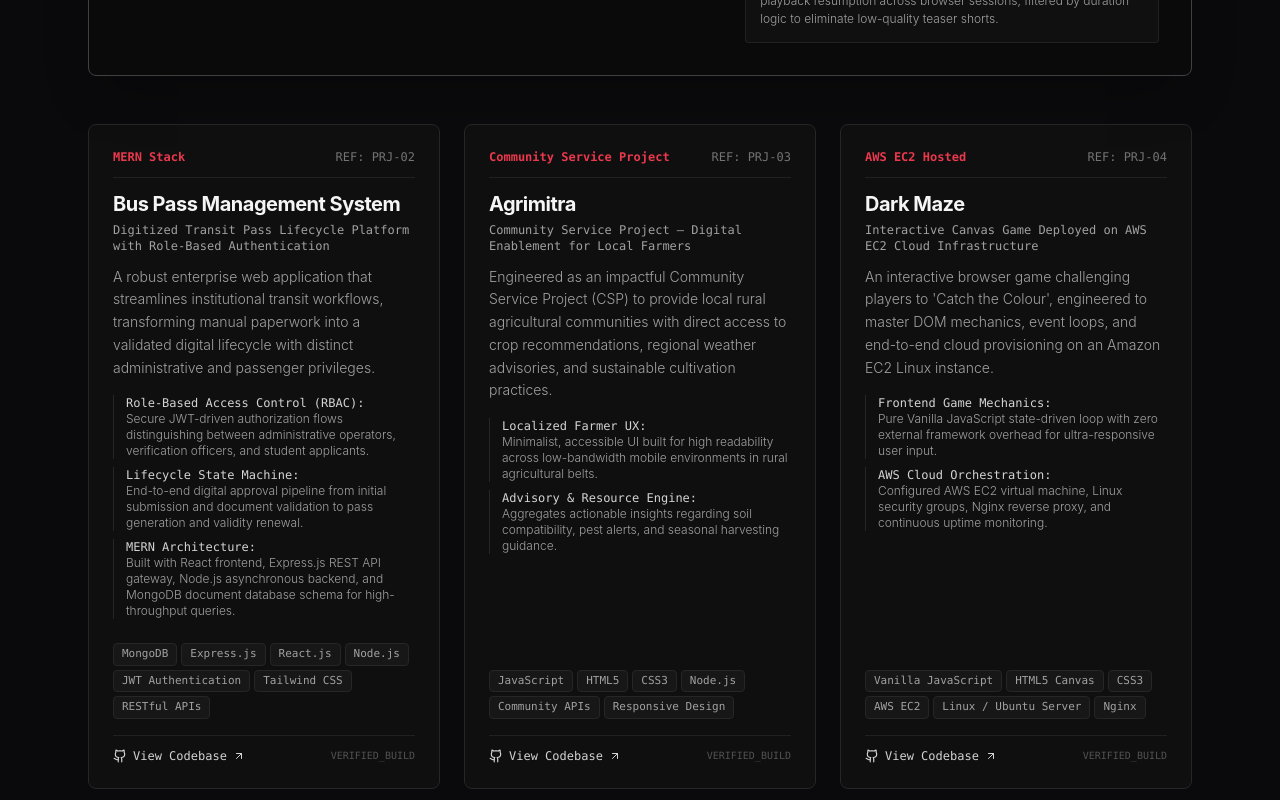
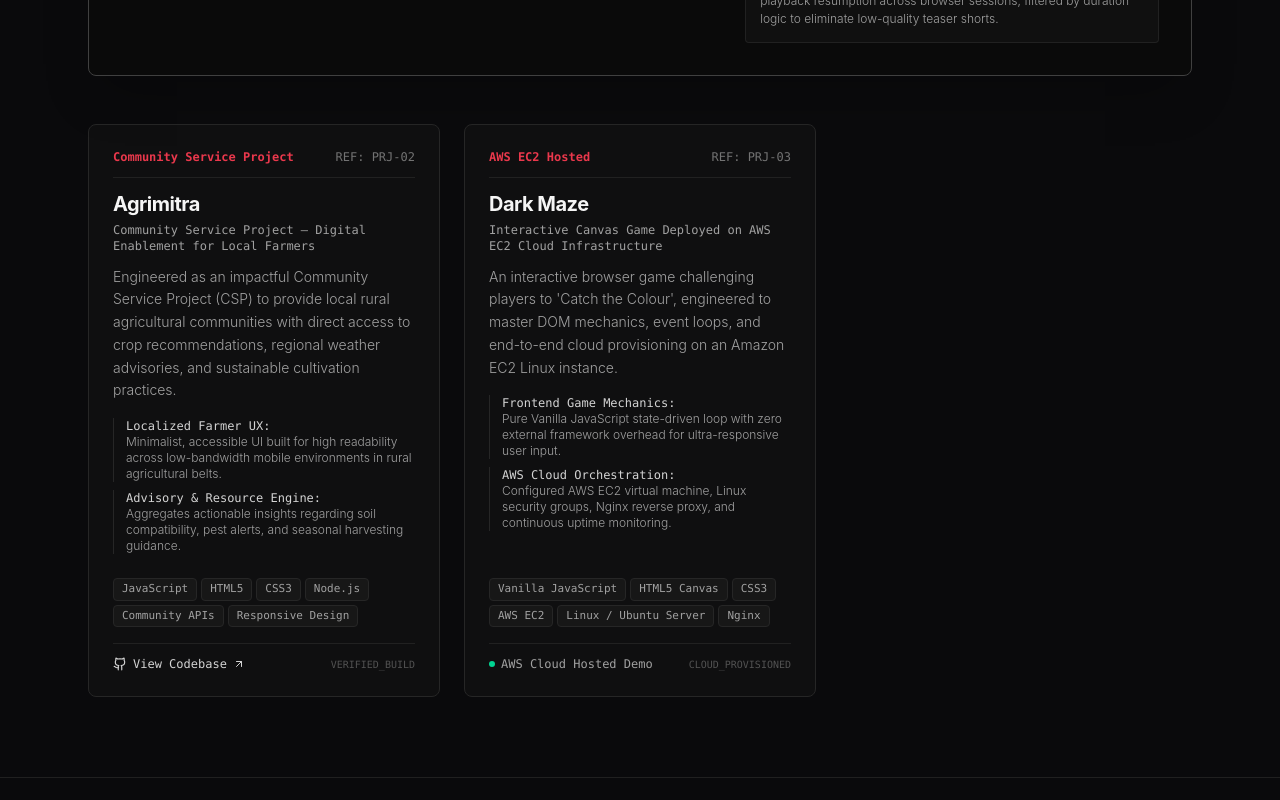
Before and after one commit to lokeshchevuri/portfolio, a React (Vite) app: page / in a window 1280 px wide. Shown: the part 2560-3360 px from the top of the page. Built offline with nearby package versions, Linux system fonts and the light colour scheme.

Commit message:
updated data

```diff
--- a/src/components/Projects.jsx
+++ b/src/components/Projects.jsx
@@ -32,7 +32,7 @@
 
           {/* Quick Filter */}
           <div className="flex items-center gap-2 font-mono text-xs">
-            {['all', 'ai', 'mern', 'cloud'].map((tab) => (
+            {['all', 'ai', 'cloud'].map((tab) => (
               <button
                 key={tab}
                 onClick={() => setActiveTab(tab)}
@@ -205,6 +205,7 @@
 
                   {/* Links */}
                   <div className="pt-3 border-t border-neutral-800/80 light:border-neutral-300 flex items-center justify-between font-mono text-xs">
+                    {project.github ? (
                       <a
                         href={project.github}
                         target="_blank"
@@ -215,7 +216,15 @@
                         <span>View Codebase</span>
                         <ArrowUpRight size={12} />
                       </a>
-                    <span className="text-neutral-600 light:text-neutral-400 text-[10px]">VERIFIED_BUILD</span>
+                    ) : (
+                      <span className="inline-flex items-center gap-1.5 text-neutral-400 light:text-neutral-600 font-medium">
+                        <span className="w-1.5 h-1.5 rounded-full bg-emerald-400"></span>
+                        <span>AWS Cloud Hosted Demo</span>
+                      </span>
+                    )}
+                    <span className="text-neutral-600 light:text-neutral-400 text-[10px]">
+                      {project.github ? "VERIFIED_BUILD" : "CLOUD_PROVISIONED"}
+                    </span>
                   </div>
                 </div>
               </div>
--- a/src/components/TerminalContact.jsx
+++ b/src/components/TerminalContact.jsx
@@ -6,7 +6,7 @@
 export default function TerminalContact() {
   const { personal, projects, skills } = portfolioData;
   const [copiedEmail, setCopiedEmail] = useState(false);
-  const [copiedPhone, setCopiedPhone] = useState(false);
+  // const [copiedPhone, setCopiedPhone] = useState(false);
 
   // Terminal state
   const [inputVal, setInputVal] = useState('');
@@ -33,11 +33,13 @@
     setTimeout(() => setCopiedEmail(false), 2000);
   };
 
+  /*
   const copyPhone = () => {
     navigator.clipboard.writeText(personal.phone);
     setCopiedPhone(true);
     setTimeout(() => setCopiedPhone(false), 2000);
   };
+  */
 
   const handleCommand = (e) => {
     e.preventDefault();
@@ -73,14 +75,12 @@
       case 'projects':
         newHistory.push({
           type: 'output',
-          text: `FEATURED REPOSITORIES:
+          text: `FEATURED SYSTEMS:
 1. Dhwani Sutra : Hybrid ML (KNN) + Local Llama 3.2 Ollama Music Engine (Python/Flask)
-   Repo: ${projects[0].github}
-2. Bus Pass Management : MERN Stack RBAC platform for digitized institutional transit
-   Repo: ${projects[1].github}
-3. Agrimitra : Community Service Project delivering digital agronomy tools
-   Repo: ${projects[2].github}
-4. Dark Maze : AWS EC2 hosted browser game exploring Linux daemon orchestration`
+   Repo: https://github.com/lokeshchevuri/Dhwani-sutra
+2. Agrimitra : Community Service Project delivering digital agronomy tools
+   Repo: https://github.com/lokeshchevuri/Agrimitra
+3. Dark Maze : AWS EC2 hosted browser game exploring Linux daemon orchestration (Cloud Provisioned)`
         });
         break;
 
@@ -119,7 +119,6 @@
           type: 'output',
           text: `DIRECT CHANNELS:
 • Email: ${personal.email}
-• Phone: ${personal.phone}
 • LinkedIn: ${personal.linkedin}
 • GitHub: ${personal.github}`
         });
@@ -198,7 +197,8 @@
                   </button>
                 </div>
 
-                {/* Phone */}
+                {/* Phone (Hidden as per privacy preference) */}
+                {/*
                 <div className="p-3 rounded border border-neutral-800 light:border-neutral-300 bg-neutral-900/50 light:bg-neutral-200/50 flex items-center justify-between">
                   <div className="flex items-center gap-2.5">
                     <Phone size={15} className="text-neutral-400 shrink-0" />
@@ -212,6 +212,7 @@
                     {copiedPhone ? <Check size={14} className="text-emerald-400" /> : <Copy size={14} />}
                   </button>
                 </div>
+                */}
 
                 {/* Location */}
                 <div className="p-3 rounded border border-neutral-800 light:border-neutral-300 bg-neutral-900/50 light:bg-neutral-200/50 flex items-center gap-2.5">
--- a/src/data/portfolioData.js
+++ b/src/data/portfolioData.js
@@ -5,7 +5,7 @@
     title: "Full-Stack Engineer & Systems Builder",
     domain: "lokeshkumar.tech",
     email: "chevurilokesh07@gmail.com",
-    phone: "+91 9393969353",
+    // phone: "+91 9393969353",
     location: "Penugonda, Andhra Pradesh, India",
     status: "Available for Software Engineering Roles & Internships",
     github: "https://github.com/lokeshchevuri",
@@ -50,31 +50,6 @@
       techStack: ["Python", "Flask", "Scikit-Learn (KNN)", "Ollama (Llama 3.2)", "Pandas", "yt-dlp", "ES6+ JavaScript", "JSON-DB"]
     },
     {
-      id: "bus-pass-system",
-      title: "Bus Pass Management System",
-      tagline: "Digitized Transit Pass Lifecycle Platform with Role-Based Authentication",
-      featured: true,
-      category: "Full-Stack Web (MERN)",
-      github: "https://github.com/lokeshchevuri/bus-pass-management-system",
-      starsBadge: "MERN Stack",
-      summary: "A robust enterprise web application that streamlines institutional transit workflows, transforming manual paperwork into a validated digital lifecycle with distinct administrative and passenger privileges.",
-      architecture: [
-        {
-          layer: "Role-Based Access Control (RBAC)",
-          desc: "Secure JWT-driven authorization flows distinguishing between administrative operators, verification officers, and student applicants."
-        },
-        {
-          layer: "Lifecycle State Machine",
-          desc: "End-to-end digital approval pipeline from initial submission and document validation to pass generation and validity renewal."
-        },
-        {
-          layer: "MERN Architecture",
-          desc: "Built with React frontend, Express.js REST API gateway, Node.js asynchronous backend, and MongoDB document database schema for high-throughput queries."
-        }
-      ],
-      techStack: ["MongoDB", "Express.js", "React.js", "Node.js", "JWT Authentication", "Tailwind CSS", "RESTful APIs"]
-    },
-    {
       id: "agrimitra",
       title: "Agrimitra",
       tagline: "Community Service Project — Digital Enablement for Local Farmers",
@@ -101,7 +76,7 @@
       tagline: "Interactive Canvas Game Deployed on AWS EC2 Cloud Infrastructure",
       featured: false,
       category: "Cloud Deployment & Game",
-      //github: "https://github.com/lokeshchevuri",
+      github: null,
       starsBadge: "AWS EC2 Hosted",
       summary: "An interactive browser game challenging players to 'Catch the Colour', engineered to master DOM mechanics, event loops, and end-to-end cloud provisioning on an Amazon EC2 Linux instance.",
       architecture: [
```
Lines whose indentation alone changed are shown as unchanged.
